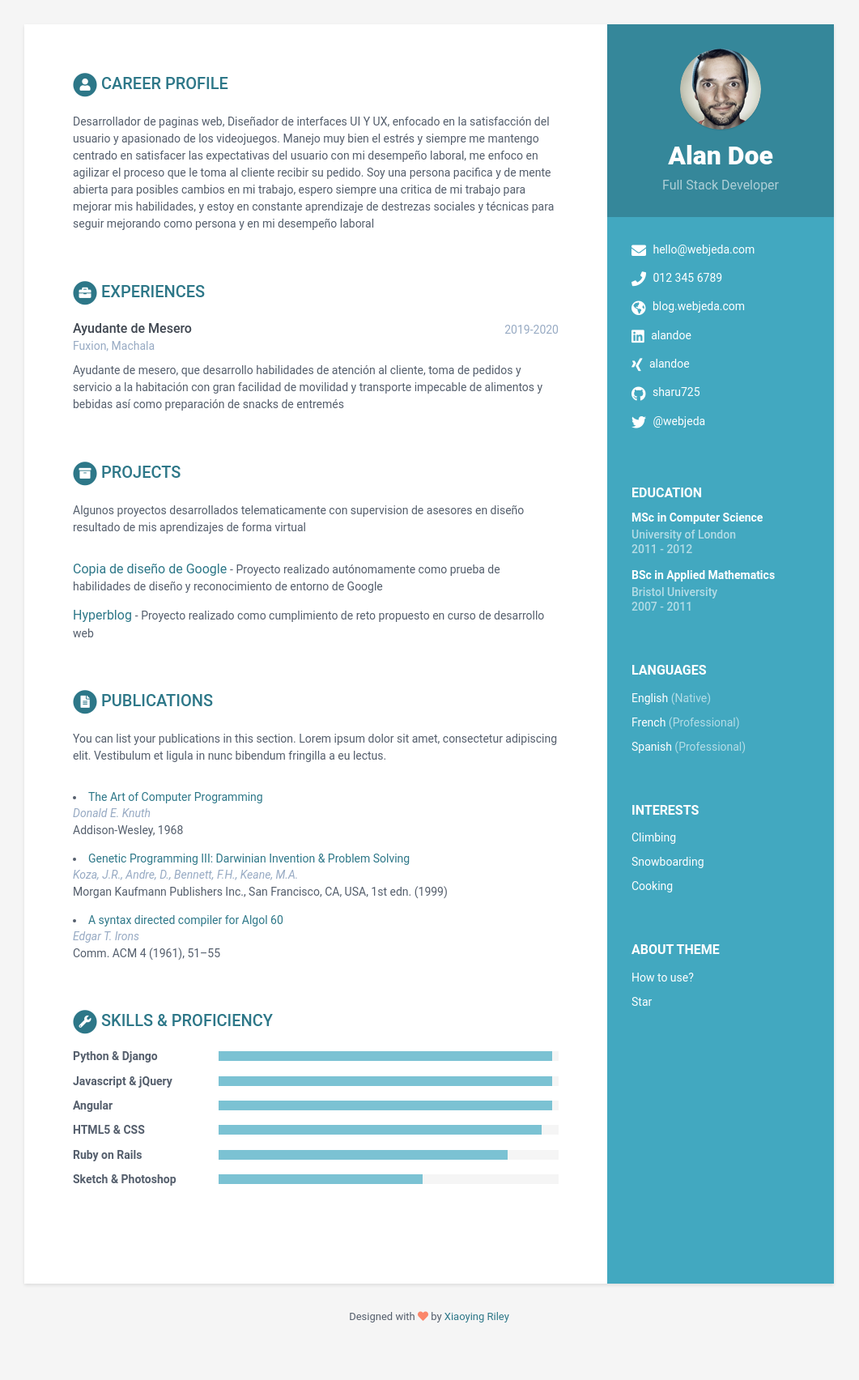
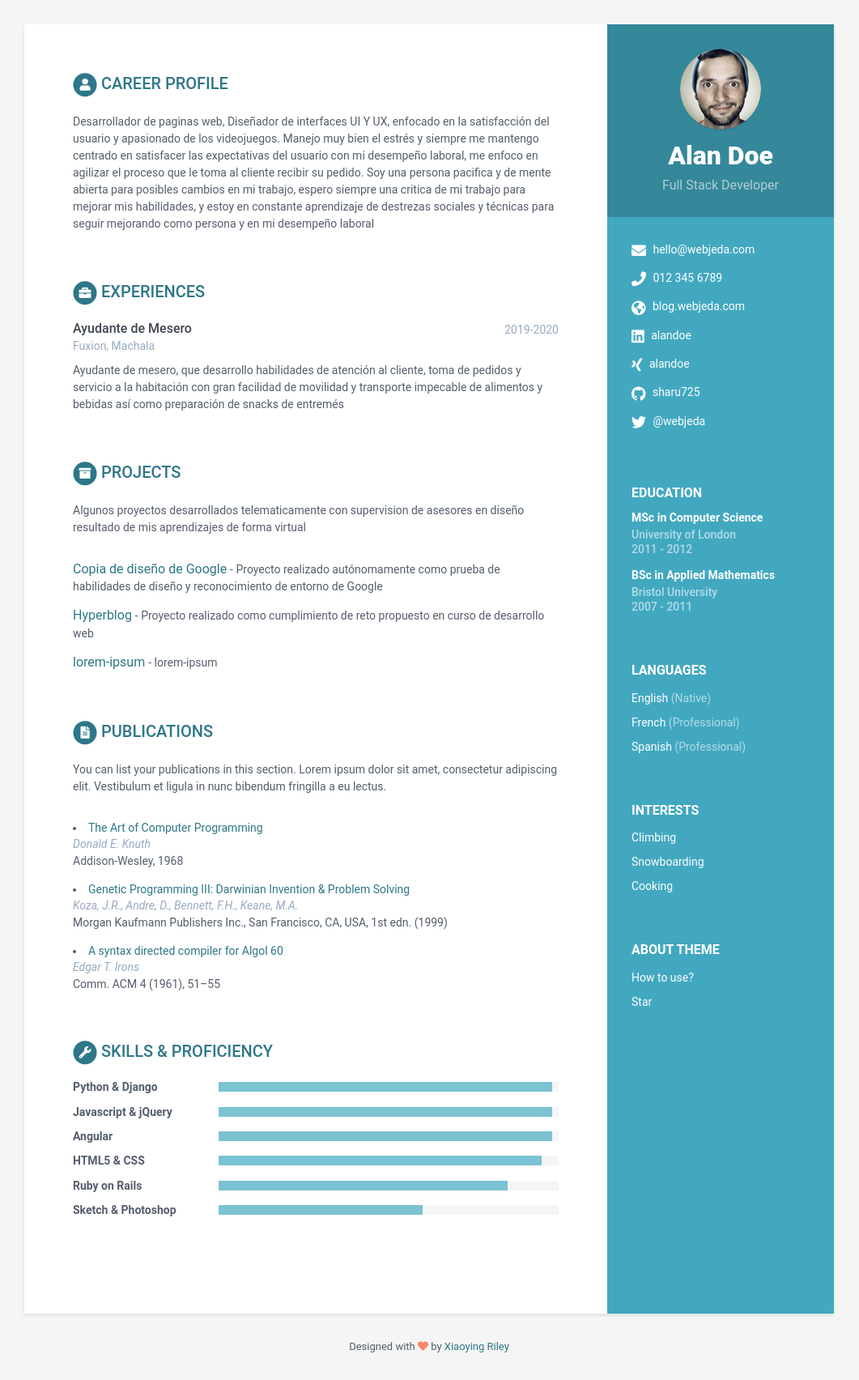
Before and after one commit to KevinC99/good-birch-4e19a, a Jekyll site: the page built from index.html, in a window 1280 px wide. Shown: the whole page at 81% size, without its empty margins (110-1171 px from the left). Built offline with Jekyll 4.4.1, drawn with Linux system fonts in a browser that asks for light colours; before the commit the page ends 1666 px from its top, so only the background shows below that.

Commit message:
data.yml: updated assignments in projects

```diff
--- a/_data/data.yml
+++ b/_data/data.yml
@@ -87,6 +87,9 @@ projects:
         Proyecto realizado  como cumplimiento de reto propuesto en curso de
         desarrollo web
       link: 'https://github.com/KevinC99/Hyper-Blog'
+    - title: lorem-ipsum
+      link: lorem-ipsum
+      tagline: lorem-ipsum
   intro: >-
     Algunos proyectos desarrollados telematicamente con supervision de asesores
     en diseño resultado de mis aprendizajes de forma virtual
```
